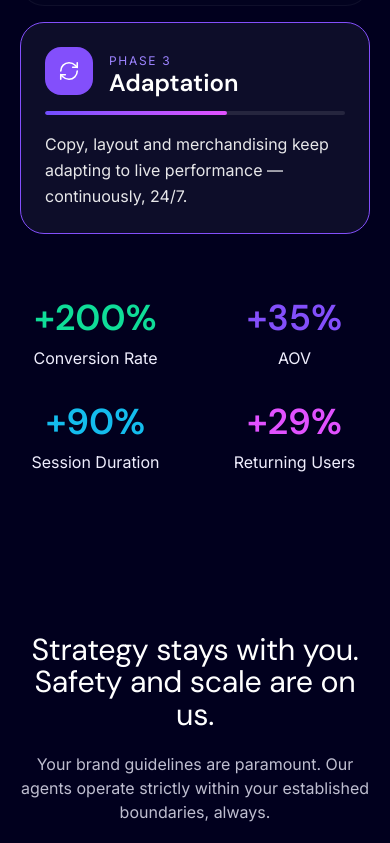
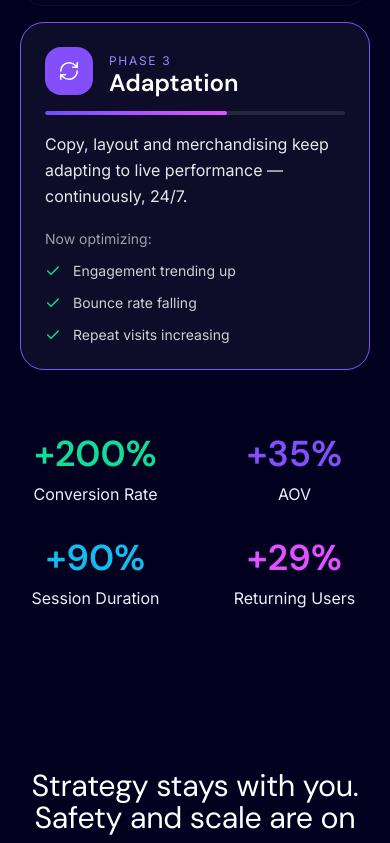
Before and after one commit to LiranFarhi/nextconversion-website, a Next.js app: page / in a window 390 px wide. Shown: the part 5880-6723 px from the top of the page. Built offline with nearby package versions, Linux system fonts and the light colour scheme.

Commit message:
Fix the live-demo section jump + Figma content audit (#20)
Reserve stable height on the active live-demo phase card so the section no
longer bounces during auto-play; give every phase substantive equal-height
content. Confirmed all 105 visible Figma text items are present in the site.

```diff
--- a/src/components/LiveDemoSection.tsx
+++ b/src/components/LiveDemoSection.tsx
@@ -21,10 +21,11 @@ const OUTCOMES = [
 type Phase = {
   label: string;
   icon: typeof Target;
-  body?: string;
+  body: string;
   subtitle?: string;
   working?: boolean;
-  actions?: string[];
+  listLabel: string;
+  items: string[];
 };
 
 const PHASES: Phase[] = [
@@ -32,18 +33,24 @@ const PHASES: Phase[] = [
     label: "Trigger",
     icon: Target,
     body: 'A visitor lands from a "sustainable activewear" ad. The agent reads the intent signal the moment they arrive.',
+    listLabel: "Signals detected:",
+    items: ["Paid social — “sustainable activewear”", "First-time visitor", "High purchase intent"],
   },
   {
     label: "Evolution",
     icon: Wand2,
+    body: "",
     subtitle: "Full storefront adapts to sustainability",
     working: true,
-    actions: ["Personalize UX layouts", "Adapts Merchandising", "Adjust messaging tone"],
+    listLabel: "Agent Actions:",
+    items: ["Personalize UX layouts", "Adapts Merchandising", "Adjust messaging tone"],
   },
   {
     label: "Adaptation",
     icon: RefreshCw,
     body: "Copy, layout and merchandising keep adapting to live performance — continuously, 24/7.",
+    listLabel: "Now optimizing:",
+    items: ["Engagement trending up", "Bounce rate falling", "Repeat visits increasing"],
   },
 ];
 
@@ -206,12 +213,12 @@ export default function LiveDemoSection() {
                   </div>
                 )}
 
-                {/* expanded content for the active phase */}
+                {/* expanded content for the active phase (min-height reserved
+                    so the column doesn't resize as phases auto-cycle) */}
                 {isActive && (
-                  <div className="mt-4">
-                    {p.subtitle && (
-                      <p className="font-inter text-base text-white/90">{p.subtitle}</p>
-                    )}
+                  <div className="mt-4 lg:min-h-[230px]">
+                    {p.subtitle && <p className="font-inter text-base text-white/90">{p.subtitle}</p>}
+                    {p.body && <p className="font-inter text-base leading-relaxed text-white/90">{p.body}</p>}
                     {p.working && (
                       <div className="mt-3 inline-flex items-center gap-2 rounded-full border border-white/40 bg-white/[0.05] px-4 py-2.5">
                         <span className="grid h-6 w-6 place-items-center rounded-full bg-gradient-to-br from-magenta to-primary font-inter text-[11px] font-bold text-white">
@@ -222,18 +229,15 @@ export default function LiveDemoSection() {
                         <span className="font-inter text-sm text-white/80">is working…</span>
                       </div>
                     )}
-                    {p.actions && (
                     <div className="mt-5 flex flex-col gap-3">
-                        <p className="font-inter text-sm text-white/60">Agent Actions:</p>
-                        {p.actions.map((a) => (
+                      <p className="font-inter text-sm text-white/60">{p.listLabel}</p>
+                      {p.items.map((a) => (
                         <div key={a} className="flex items-center gap-3">
                           <Check size={16} strokeWidth={2.2} className="shrink-0 text-green" />
                           <span className="font-inter text-sm text-white/80">{a}</span>
                         </div>
                       ))}
                     </div>
-                    )}
-                    {p.body && <p className="font-inter text-base leading-relaxed text-white/90">{p.body}</p>}
                   </div>
                 )}
               </button>
```
Lines whose indentation alone changed are shown as unchanged.
